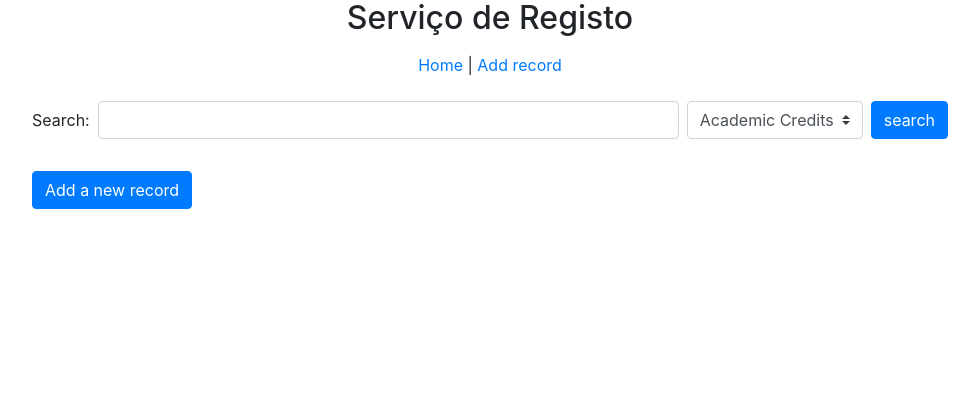
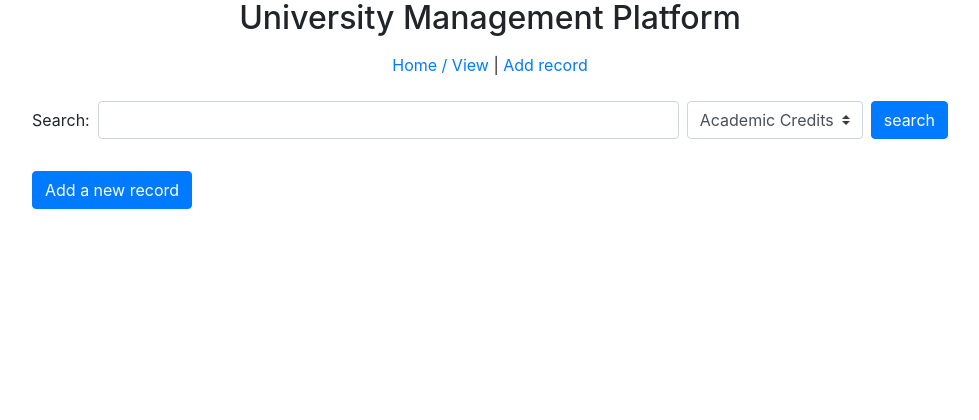
Before and after one commit to diogoneiss/crud-gestao-universidade, a PHP site: page / in a window 1280 px wide. Shown: the part 101-521 px from the top of the page, without its empty margins (150-1129 px from the left). Run offline with PHP 8.4, Linux system fonts and the light colour scheme; some libraries are stand-ins or nearby versions.

Commit message:
melhorado search global

```diff
--- a/header.html
+++ b/header.html
@@ -9,15 +9,15 @@
   <script src="https://maxcdn.bootstrapcdn.com/bootstrap/4.5.2/js/bootstrap.min.js"></script>
   <script src="https://cdnjs.cloudflare.com/ajax/libs/jquery.inputmask/5.0.6/jquery.inputmask.min.js"></script>
 
-  <title>Matrícula Universitária</title>
+  <title>University Management</title>
   </head>
   <body>
     <center>
     <img class="mt-3" src="https://upload.wikimedia.org/wikipedia/commons/b/b5/Logo_UFMG.jpg" alt="Registrar's Office Image" width="215" height="84">
-    <h2>Serviço de Registo</h2>
+    <h2>University Management Platform</h2>
   <table width="700" cellpadding="10" board="1">
     <tr><td align="center">
-    <a href="index.php">Home</a> |
+    <a href="index.php">Home / View</a> |
     <a href="add.php">Add record</a>
     </td></tr>
     </table>
--- a/index.php
+++ b/index.php
@@ -17,7 +17,7 @@
     {
         $exceptions = ['Department', 'Building'];
         if (in_array($table, $exceptions)) {
-            // These tables do not have a view, so return the table name
+            // These tables do not have a view, so return just the table name
             return $table;
         } else {
             // All other tables have a corresponding view, so append "View" to the table name
@@ -38,6 +38,7 @@
                     <input name="query" size="50" class="form-control mr-2">
                     <select name="table" class="custom-select mr-2">
                         <option value="AcademicCredits">Academic Credits</option>
+                        <option value="Building">Building</option>
                         <option value="Classroom">Classroom</option>
                         <option value="Course">Course</option>
                         <option value="CourseOfferings">Course Offerings</option>
@@ -55,8 +56,6 @@
         <?php
         // different queries according to selection
         $query = null;
-
-        // todo: inverter esse if, para que o select base seja padrão para a consulta de dada tabela, mas se existir uma query, o where é adicionado no sql
 
         if (empty($_POST['table'])) {
             return;
@@ -78,9 +77,9 @@
                 'Department' => ['DepartmentID', 'DepartmentName'],
                 'Building' => ['BuildingID', 'BuildingName'],
                 'CourseOfferingsView' => ['OfferingID', 'Semester', 'Year', 'CourseName', 'InstructorName', 'ClassroomName', 'DepartmentName', 'BuildingName'],
-                'StudentView' => ['StudentID', 'Cpf', 'Email', 'Major', 'Year', 'StudentName'],
+                'StudentView' => ['StudentID', 'Cpf', 'EmailAddress', 'Major', 'Year', 'StudentName'],
                 'CourseView' => ['CourseID', 'CourseName', 'DepartmentName'],
-                'InstructorView' => ['InstructorID', 'InstructorName', 'Email', 'DepartmentName'],
+                'InstructorView' => ['InstructorID', 'InstructorName', 'EmailAddress', 'DepartmentName'],
                 'ClassroomView' => ['ClassroomID', 'BuildingName', 'RoomNum', 'Capacity'],
                 'GradeView' => ['GradeID', 'GradeValue', 'StudentID', 'StudentName', 'OfferingID', 'CourseName', 'InstructorName', 'DepartmentName'],
                 'AcademicCreditsView' => ['CreditID', 'Credits', 'OfferingID', 'CourseName', 'InstructorName', 'DepartmentName'],
```
